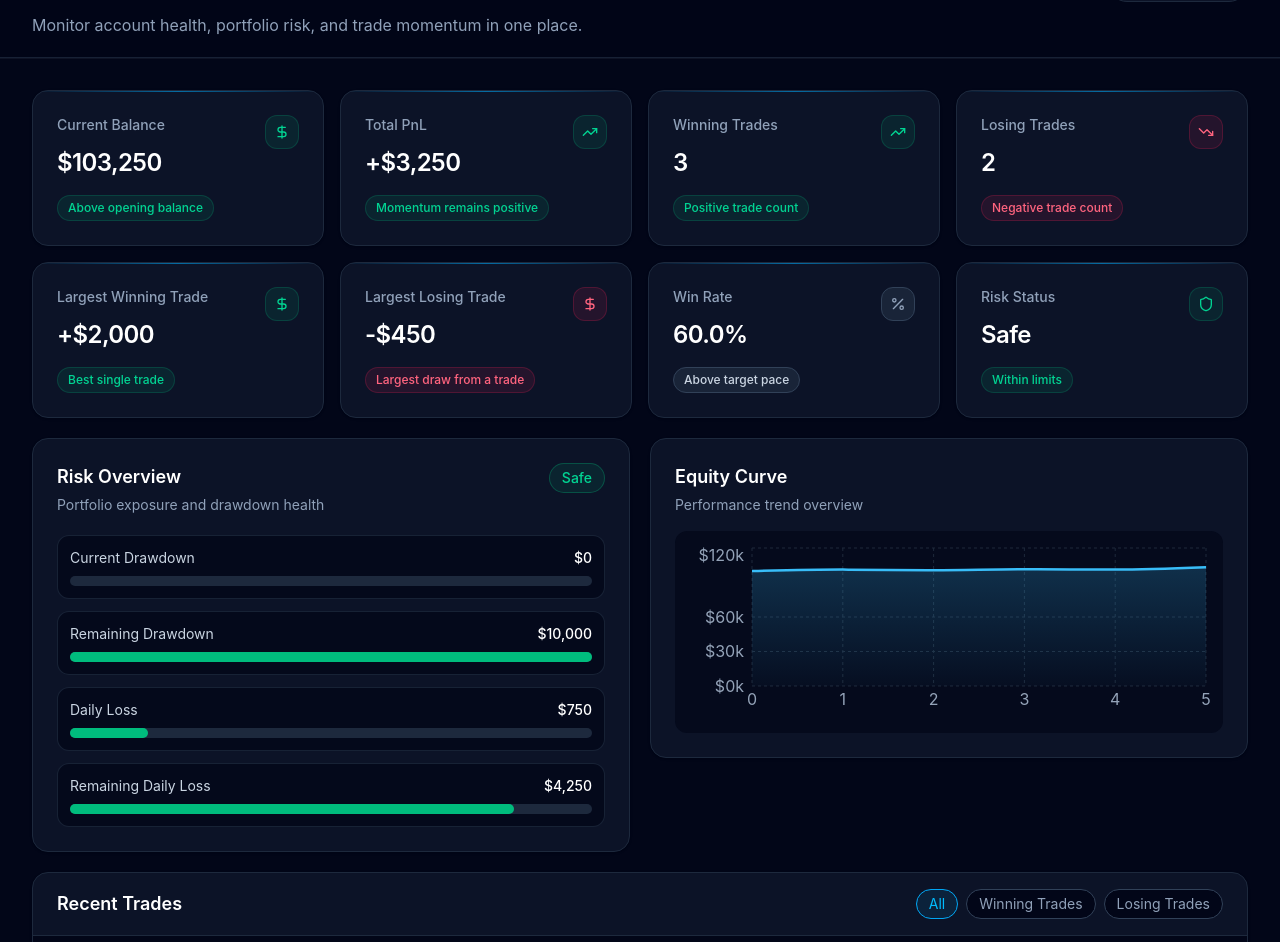
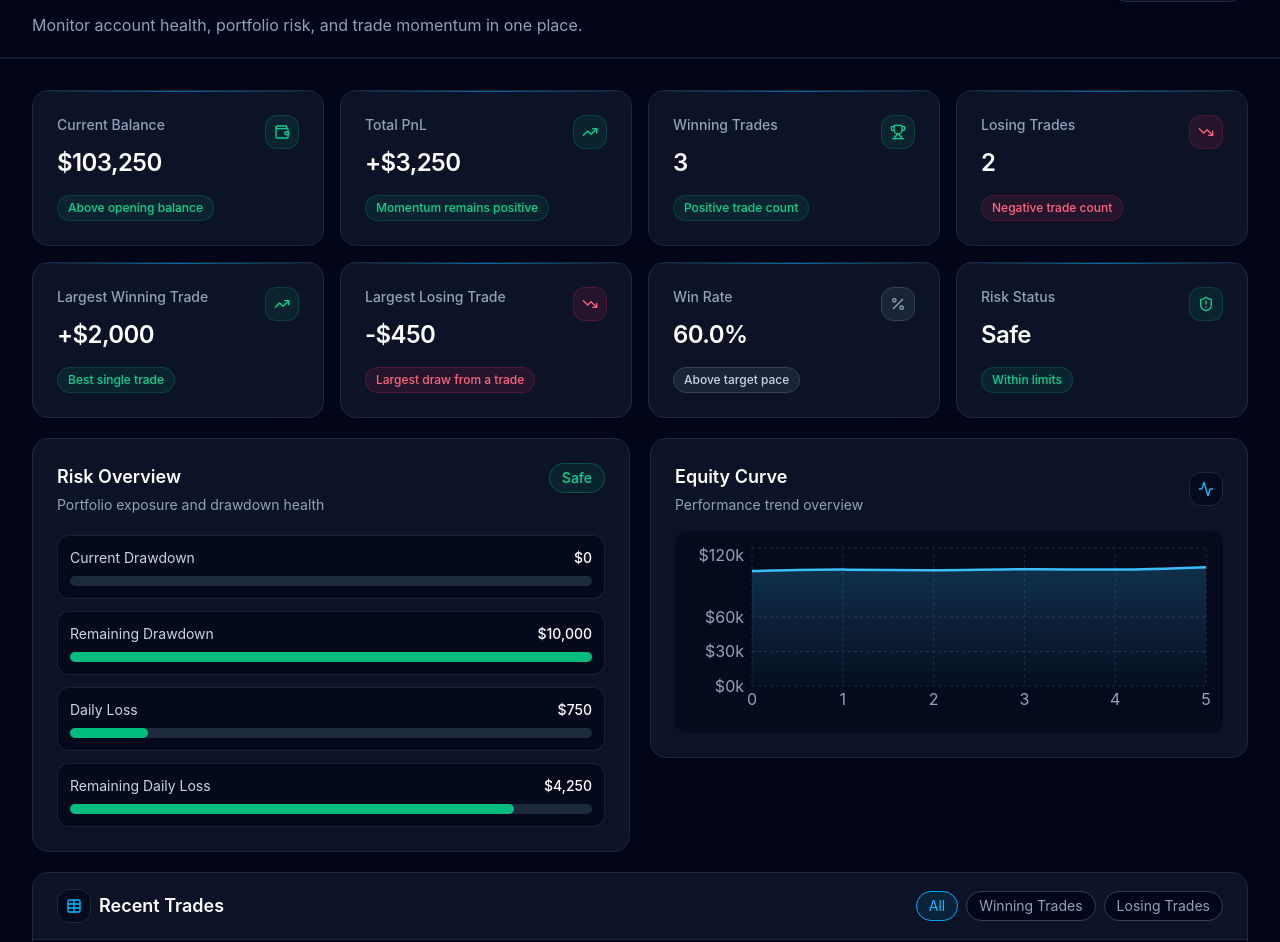
Before and after one commit to Raj9229/trader-risk-dashbord, a React (Vite) app: page / in a window 1280 px wide. Shown: the part 90-1032 px from the top of the page. Built offline with nearby package versions, Linux system fonts and the light colour scheme.

Commit message:
improvement of dashbord ui

```diff
--- a/src/components/EquityChart.jsx
+++ b/src/components/EquityChart.jsx
@@ -7,6 +7,7 @@ import {
   XAxis,
   YAxis,
 } from 'recharts';
+import { Activity } from 'lucide-react';
 import { formatCurrency } from '../utils/formatCurrency';
 
 function EquityChart({ data }) {
@@ -17,6 +18,9 @@ function EquityChart({ data }) {
         <div>
           <h2 className="text-lg font-semibold text-white">Equity Curve</h2>
           <p className="mt-1 text-sm text-slate-400">Performance trend overview</p>
+        </div>
+        <div className="rounded-xl border border-slate-800 bg-slate-950/70 p-2 text-sky-400">
+          <Activity className="h-4 w-4" />
         </div>
       </div>
 
--- a/src/components/RiskOverview.jsx
+++ b/src/components/RiskOverview.jsx
@@ -15,20 +15,32 @@ function ProgressBar({ value, max, tone }) {
   );
 }
 
-function getBadgeStyles(status) {
+function getStatusTone(status) {
   if (status === 'Safe') {
-    return 'border-emerald-500/30 bg-emerald-500/10 text-emerald-400';
+    return 'safe';
   }
 
   if (status === 'Approaching Limit') {
-    return 'border-amber-500/30 bg-amber-500/10 text-amber-400';
+    return 'warning';
   }
 
-  return 'border-rose-500/30 bg-rose-500/10 text-rose-400';
+  return 'danger';
+}
+
+function getBadgeStyles(status) {
+  const tone = getStatusTone(status);
+
+  const toneClasses = {
+    safe: 'border-emerald-500/30 bg-emerald-500/10 text-emerald-400',
+    warning: 'border-amber-500/30 bg-amber-500/10 text-amber-400',
+    danger: 'border-rose-500/30 bg-rose-500/10 text-rose-400',
+  };
+
+  return toneClasses[tone];
 }
 
 function RiskOverview({ risk }) {
-  const tone = risk.riskStatus === 'High Risk' ? 'danger' : risk.riskStatus === 'Approaching Limit' ? 'warning' : 'safe';
+  const tone = getStatusTone(risk.riskStatus);
 
   const items = [
     {
--- a/src/components/StatsGrid.jsx
+++ b/src/components/StatsGrid.jsx
@@ -1,4 +1,4 @@
-import { DollarSign, Percent, Shield, TrendingDown, TrendingUp } from 'lucide-react';
+import { Percent, ShieldAlert, Trophy, Wallet, TrendingDown, TrendingUp } from 'lucide-react';
 import StatCard from './StatCard';
 import { formatCurrency, formatSignedCurrency } from '../utils/formatCurrency';
 
@@ -11,7 +11,7 @@ function StatsGrid({ stats }) {
       value: formatCurrency(stats.currentBalance),
       change: stats.currentBalance >= 100000 ? 'Above opening balance' : 'Tracking daily flow',
       changeType: 'positive',
-      icon: <DollarSign className="h-4 w-4" />,
+      icon: <Wallet className="h-4 w-4" />,
     },
     {
       title: 'Total PnL',
@@ -25,7 +25,7 @@ function StatsGrid({ stats }) {
       value: stats.winningTrades,
       change: 'Positive trade count',
       changeType: 'positive',
-      icon: <TrendingUp className="h-4 w-4" />,
+      icon: <Trophy className="h-4 w-4" />,
     },
     {
       title: 'Losing Trades',
@@ -39,14 +39,14 @@ function StatsGrid({ stats }) {
       value: formatSignedCurrency(stats.largestWin),
       change: 'Best single trade',
       changeType: 'positive',
-      icon: <DollarSign className="h-4 w-4" />,
+      icon: <TrendingUp className="h-4 w-4" />,
     },
     {
       title: 'Largest Losing Trade',
       value: formatSignedCurrency(stats.largestLoss),
       change: 'Largest draw from a trade',
       changeType: 'negative',
-      icon: <DollarSign className="h-4 w-4" />,
+      icon: <TrendingDown className="h-4 w-4" />,
     },
     {
       title: 'Win Rate',
@@ -60,7 +60,7 @@ function StatsGrid({ stats }) {
       value: stats.riskStatus,
       change: stats.riskStatus === 'Safe' ? 'Within limits' : stats.riskStatus === 'Approaching Limit' ? 'Watching drawdown closely' : 'Requires attention',
       changeType: stats.riskStatus === 'Safe' ? 'positive' : stats.riskStatus === 'Approaching Limit' ? 'neutral' : 'negative',
-      icon: <Shield className="h-4 w-4" />,
+      icon: <ShieldAlert className="h-4 w-4" />,
     },
   ];
 
--- a/src/components/TradesTable.jsx
+++ b/src/components/TradesTable.jsx
@@ -1,4 +1,5 @@
 import { useMemo, useState } from 'react';
+import { Table } from 'lucide-react';
 import { formatSignedCurrency } from '../utils/formatCurrency';
 
 function TradesTable({ trades }) {
@@ -30,7 +31,12 @@ function TradesTable({ trades }) {
   return (
     <section className="overflow-hidden rounded-2xl border border-slate-800 bg-slate-900/80 shadow-sm">
       <div className="flex flex-col gap-3 border-b border-slate-800 px-4 py-4 sm:flex-row sm:items-center sm:justify-between sm:px-6">
-        <h2 className="text-lg font-semibold text-white">Recent Trades</h2>
+        <div className="flex items-center gap-2">
+          <div className="rounded-xl border border-slate-800 bg-slate-950/70 p-2 text-sky-400">
+            <Table className="h-4 w-4" />
+          </div>
+          <h2 className="text-lg font-semibold text-white">Recent Trades</h2>
+        </div>
 
         <div className="flex flex-wrap gap-2">
           {['All', 'Winning Trades', 'Losing Trades'].map((option) => {
```
